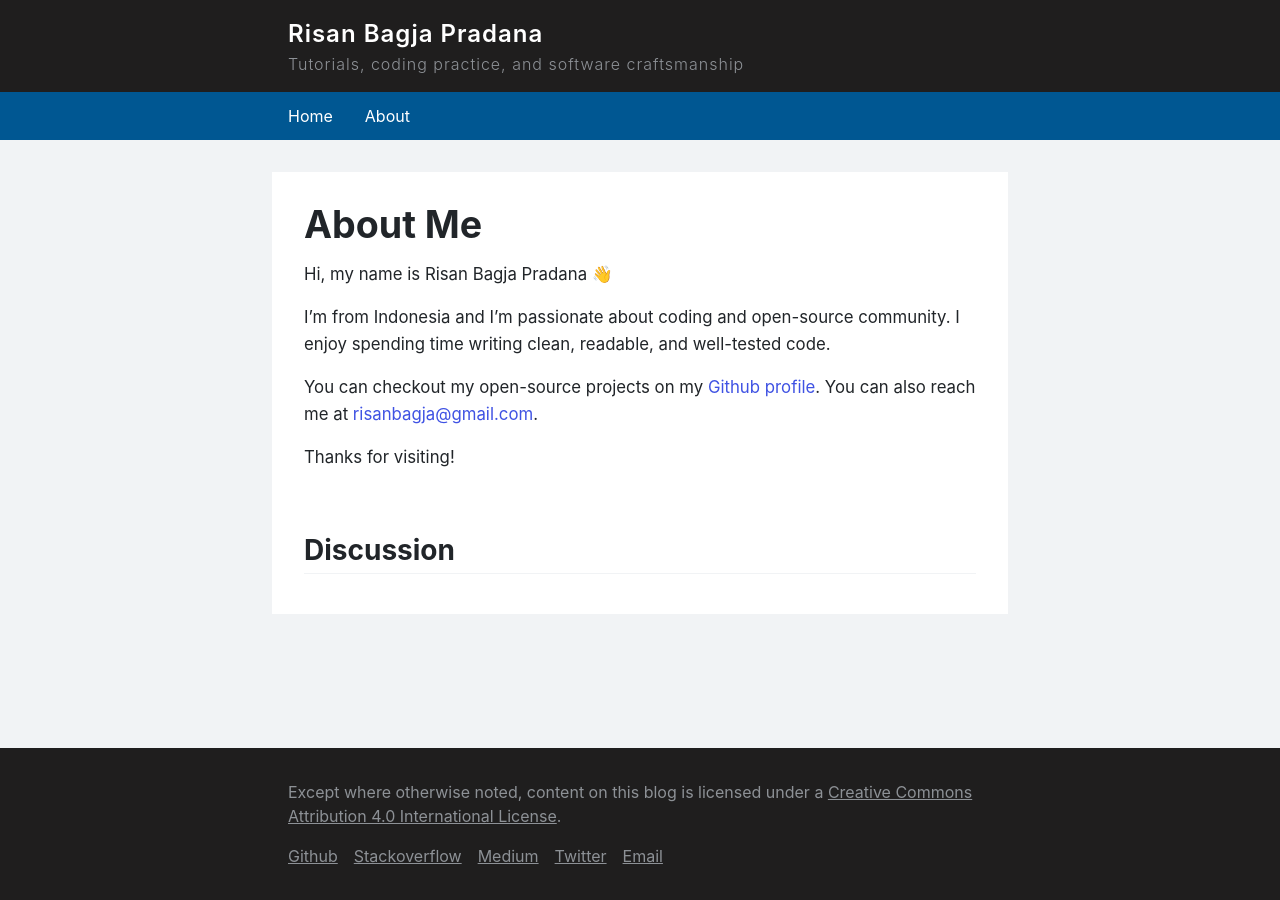
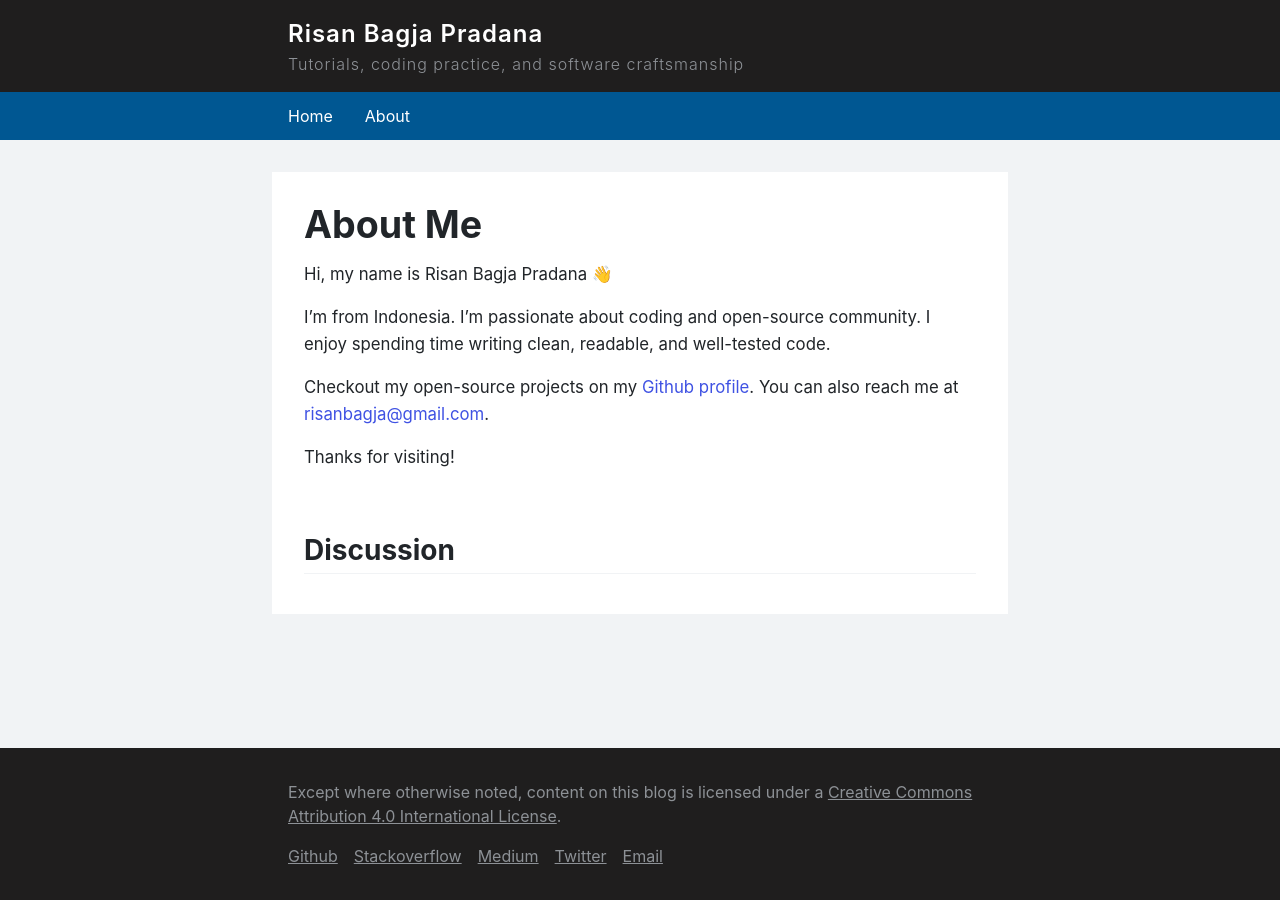
Before and after one commit to risan/oldblog, a Jekyll site: the page built from about.md, in a window 1280 px wide. Built offline with Jekyll 4.4.1, drawn with Linux system fonts in a browser that asks for light colours; comment, search, counter and statistics services are not loaded.

Commit message:
Update about.md

```diff
--- a/about.md
+++ b/about.md
@@ -9,8 +9,8 @@
 ---
 Hi, my name is Risan Bagja Pradana 👋
 
-I'm from Indonesia and I'm passionate about coding and open-source community. I enjoy spending time writing clean, readable, and well-tested code.
+I'm from Indonesia. I'm passionate about coding and open-source community. I enjoy spending time writing clean, readable, and well-tested code.
 
-You can checkout my open-source projects on my [Github profile](https://github.com/risan). You can also reach me at [risanbagja@gmail.com](mailto:risanbagja@gmail.com).
+Checkout my open-source projects on my [Github profile](https://github.com/risan). You can also reach me at [risanbagja@gmail.com](mailto:risanbagja@gmail.com).
 
 Thanks for visiting!
```
